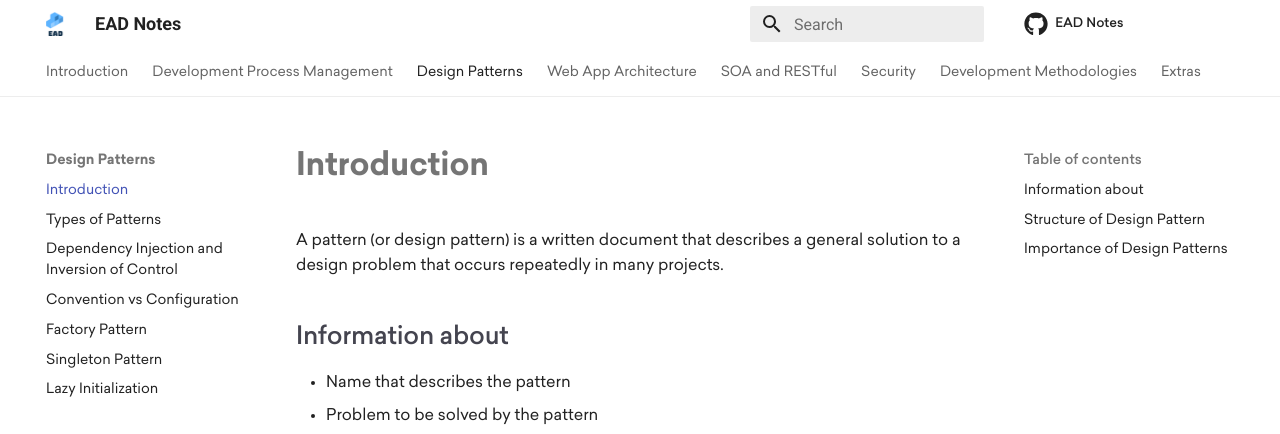
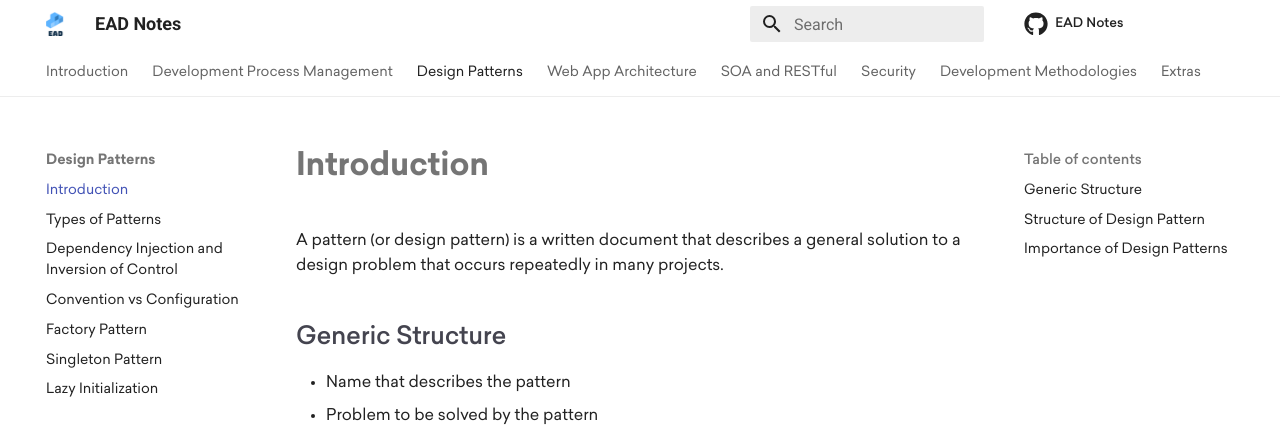
Before and after one commit to theArjun/ead-notes, an MkDocs documentation site: the page built from notes/design-patterns/introduction.md, in a window 1280 px wide and 900 px high. Shown: the top 434 px of the window. Built offline with MkDocs 1.6.1 and Material for MkDocs 9.7.7, drawn with Linux system fonts in a browser that asks for light colours; comment, search, counter and statistics services are not loaded.

Commit message:
Update DP

```diff
--- a/notes/design-patterns/introduction.md
+++ b/notes/design-patterns/introduction.md
@@ -5,7 +5,7 @@ description: Introduces about Design Patterns, importance of Design Patterns, an
 A pattern (or design pattern) is a written document that describes a general solution
 to a design problem that occurs repeatedly in many projects.
 
-## Information about
+## Generic Structure
 
 - Name that describes the pattern
 - Problem to be solved by the pattern
```
